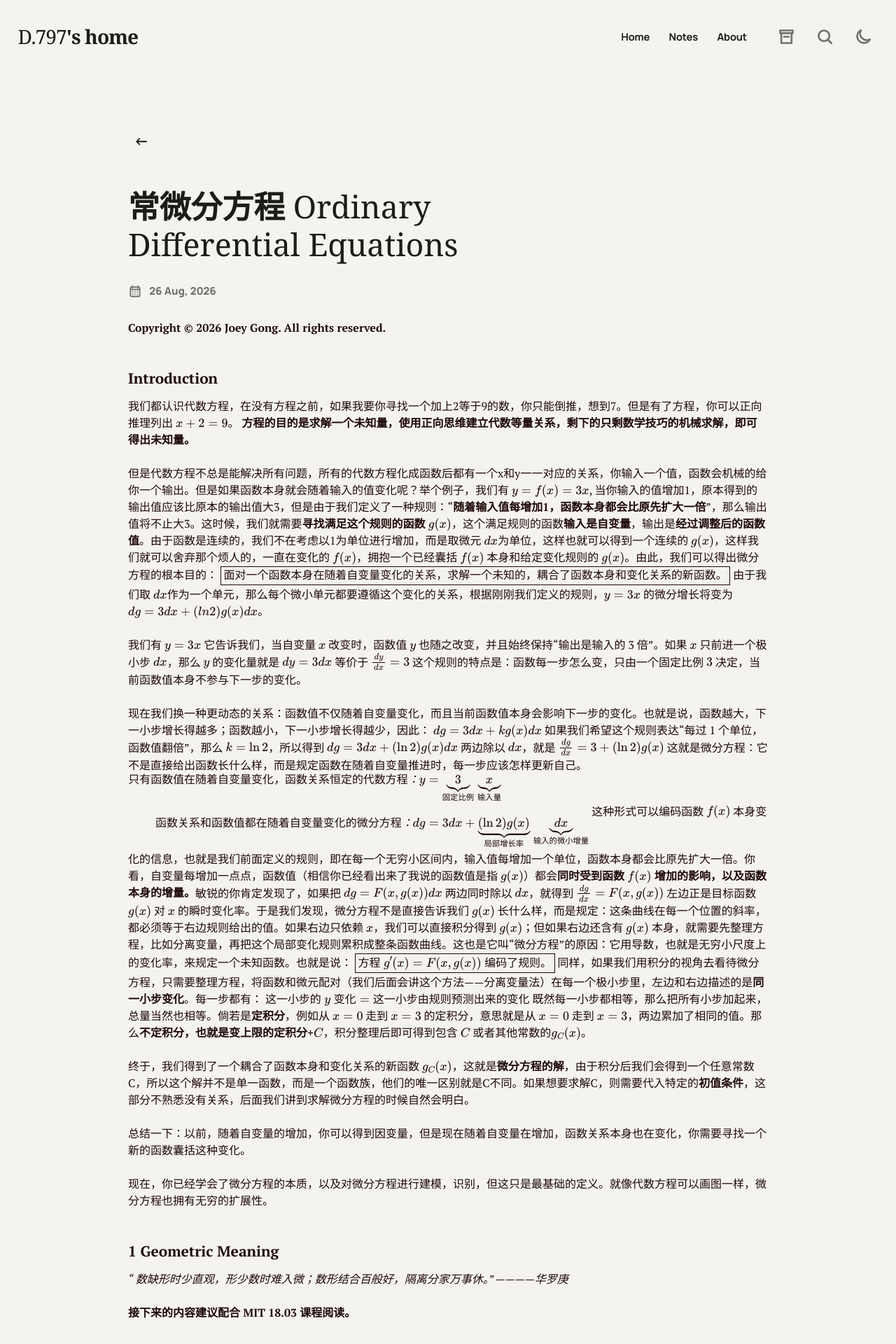
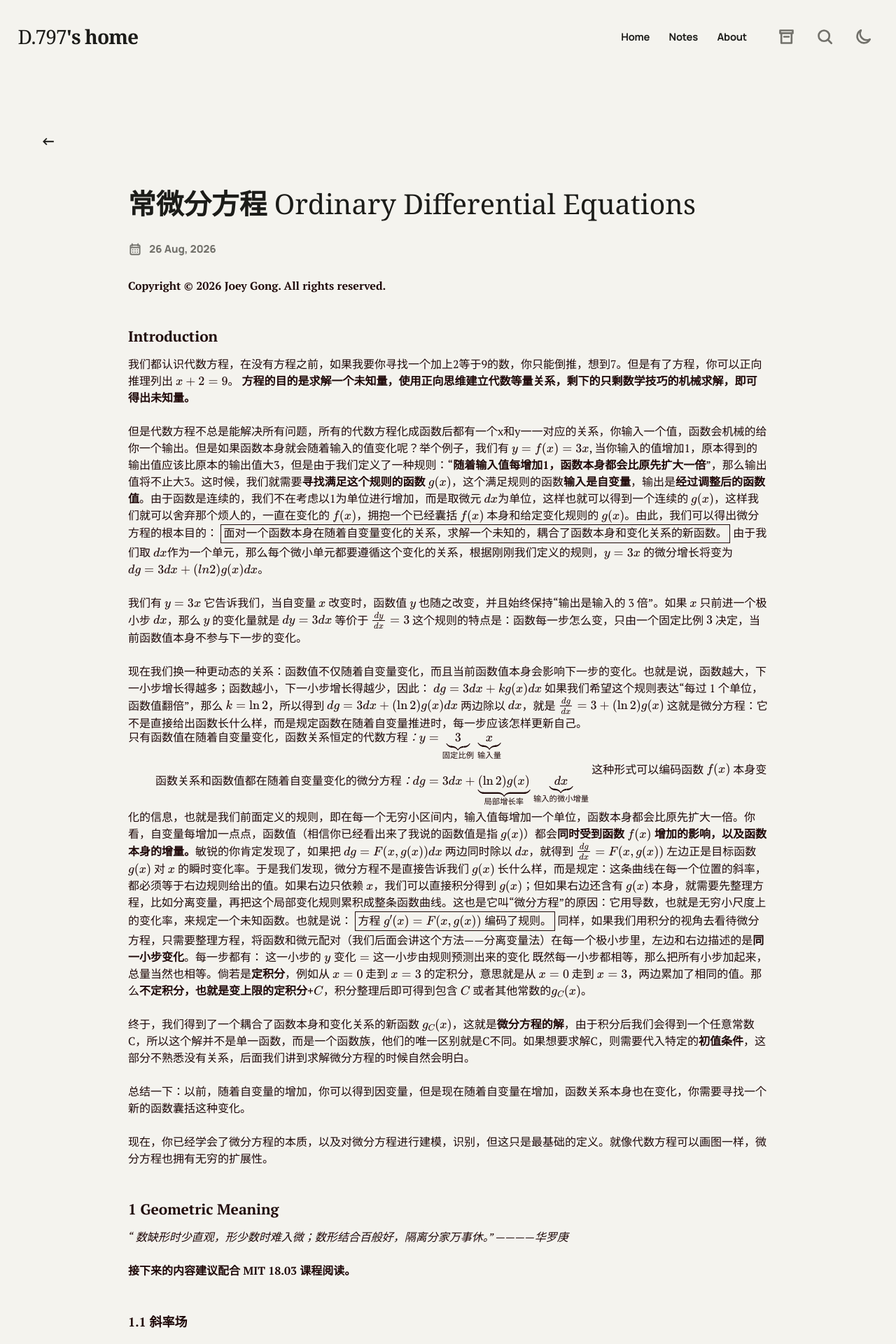
Before and after one commit to Andante-Assai/Andante-Assai.github.io, a Jekyll site: the page built from Notes/differential-equations.md, in a window 1280 px wide. Shown: the top 1920 px of the page at 70% size. Built offline with Jekyll 4.4.1, drawn with Linux system fonts in a browser that asks for light colours; some web fonts are replaced; formulas are drawn with MathJax 3.

Commit message:
Keep note titles on one line and restore Markdown body weights

```diff
--- a/assets/typora-newsprint.css
+++ b/assets/typora-newsprint.css
@@ -34,7 +34,7 @@
   min-width: 200px;
   width: 100%;
   max-width: 914px;
-  margin: 0;
+  margin: 0 auto;
   padding: 0;
   color: #1f0909;
   background: transparent;
--- a/script.js
+++ b/script.js
@@ -53,13 +53,7 @@
   });
 }
 
-const markdownArticle = document.querySelector(".markdown-body");
-if (markdownArticle && window.MathJax?.Hub?.Queue) {
-  emphasizeChinese(document.querySelector(".article-title"));
-  window.MathJax.Hub.Queue(() => emphasizeChinese(markdownArticle));
-} else {
-  emphasizeChinese(document.body);
-}
+document.querySelectorAll(".article-title, .post-title").forEach(emphasizeChinese);
 
 const calendarIcon = `
   <svg viewBox="0 0 24 24" aria-hidden="true">
@@ -140,7 +134,7 @@
   searchResults.innerHTML = results.length
     ? results.map(postResultMarkup).join("")
     : '<p class="search-empty">Nothing found. Try another word.</p>';
-  emphasizeChinese(searchResults);
+  searchResults.querySelectorAll(".post-title").forEach(emphasizeChinese);
 }
 
 function openSearch() {
--- a/styles.css
+++ b/styles.css
@@ -580,22 +580,31 @@
 }
 
 .article-page {
-  max-width: 914px;
+  max-width: 1180px;
   padding: clamp(64px, 8vw, 96px) 0 160px;
 }
 
 .article-header {
-  margin-bottom: 28px;
+  width: min(914px, 100%);
+  margin: 0 auto 28px;
 }
 
 .article-title {
   margin: 0;
   font-family: var(--display);
-  font-size: clamp(2.2rem, 3.5vw, 3.25rem);
+  font-size: clamp(2rem, 3.1vw, 2.85rem);
   font-weight: 450 !important;
   letter-spacing: 0;
   line-height: 1.2;
-  text-wrap: balance;
+}
+
+@media (min-width: 761px) {
+  .article-title {
+    width: max-content;
+    max-width: none;
+    white-space: nowrap;
+    text-wrap: nowrap;
+  }
 }
 
 .article-header .date-line {
@@ -605,7 +614,7 @@
 
 .article-body {
   max-width: none;
-  margin-left: 0;
+  margin: 0 auto;
   font-family: var(--typora-sans);
   font-size: 16px;
   font-weight: 400 !important;
@@ -865,8 +874,7 @@
 }
 
 .post-title .cjk-strong,
-.article-title .cjk-strong,
-.markdown-body .cjk-strong {
+.article-title .cjk-strong {
   font-weight: 800 !important;
 }
 
```
